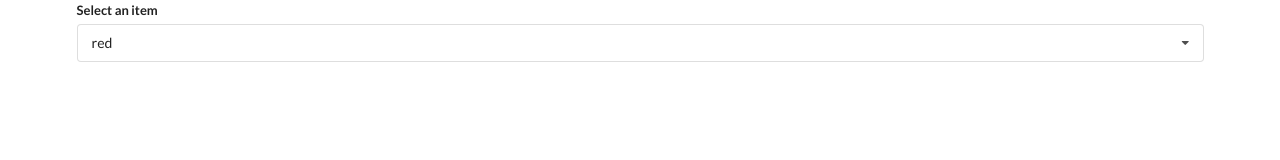
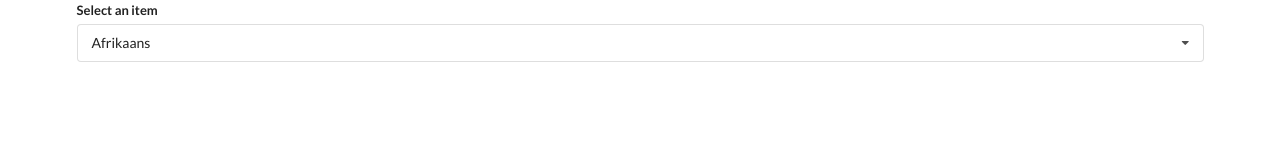
Before and after one commit to JCEleanor/react-widgets, a React (Create React App) app: page / in a window 1280 px wide. Shown: the top 160 px of the page. Built offline with nearby package versions, Linux system fonts and the light colour scheme.

Commit message:
create translate component

```diff
--- a/src/App.js
+++ b/src/App.js
@@ -1,5 +1,5 @@
-import React, { useState } from 'react'
-import Dropdown from './components/Dropdown'
+import React from 'react'
+import Translate from './components/Translate'
 // import Accordion from './components/Accordion'
 // const dummyData = [
 //   {
@@ -19,30 +19,10 @@
 //   },
 // ]
 
-const options = [
-  {
-    label: 'red',
-    value: 'red',
-  },
-  {
-    label: 'green',
-    value: 'green',
-  },
-  {
-    label: 'blue',
-    value: 'blue',
-  },
-]
-
 function App() {
-  const [selected, setSelected] = useState(options[0])
   return (
     <div>
-      <Dropdown
-        selected={selected}
-        onSelectedChange={setSelected}
-        options={options}
-      />
+      <Translate />
     </div>
   )
 }
--- /dev/null
+++ b/src/components/Translate.js
@@ -0,0 +1,32 @@
+import React, { useState, useEffect, useRef } from 'react'
+import Dropdown from './Dropdown'
+
+const Translate = () => {
+  const options = [
+    {
+      label: 'Afrikaans',
+      value: 'af',
+    },
+    {
+      label: 'Arabic',
+      value: 'ar',
+    },
+    {
+      label: 'Hindi',
+      value: 'hi',
+    },
+  ]
+  const [language, setLanguage] = useState(options[0])
+
+  return (
+    <div>
+      <Dropdown
+        options={options}
+        selected={language}
+        onSelectedChange={setLanguage}
+      />
+    </div>
+  )
+}
+
+export default Translate
```
